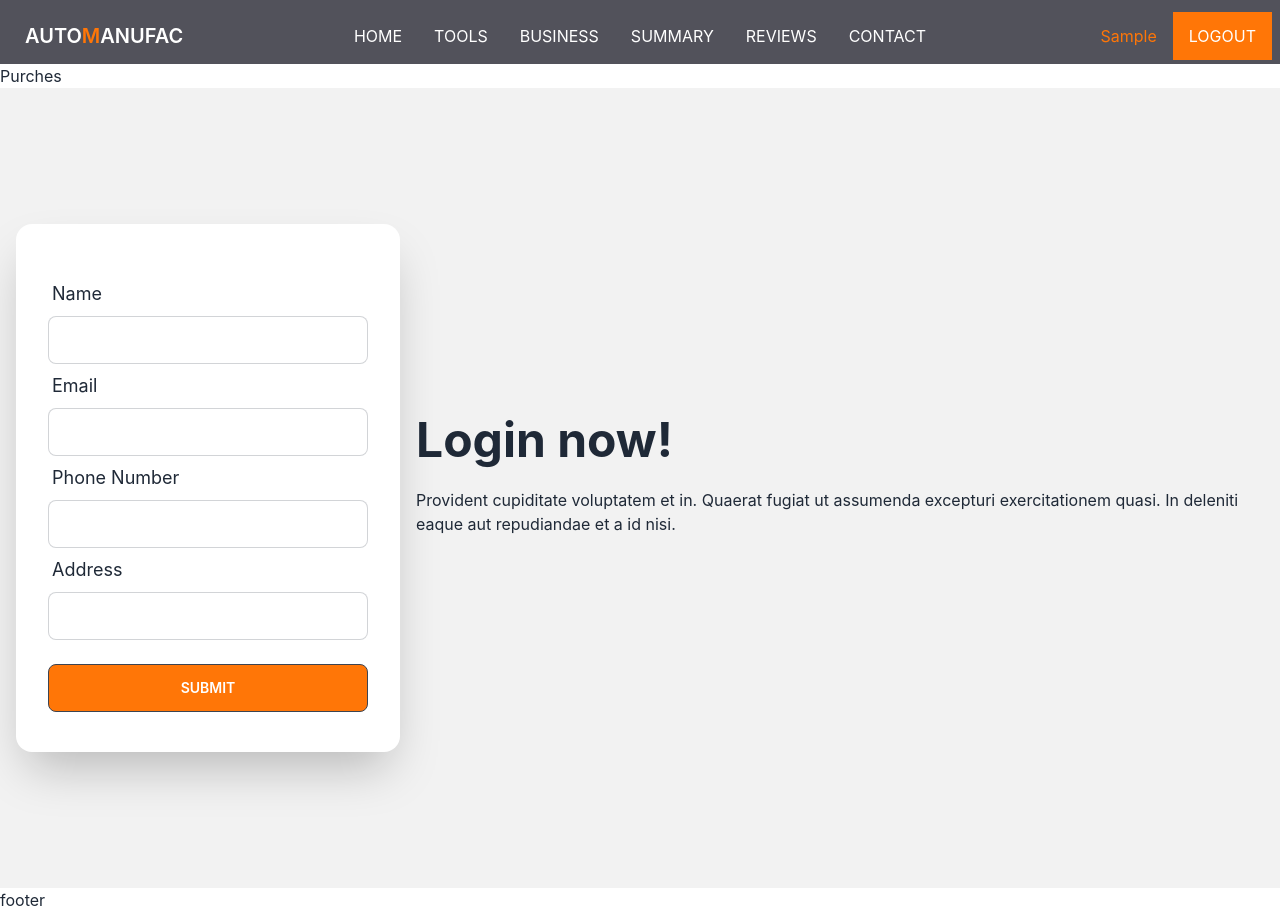
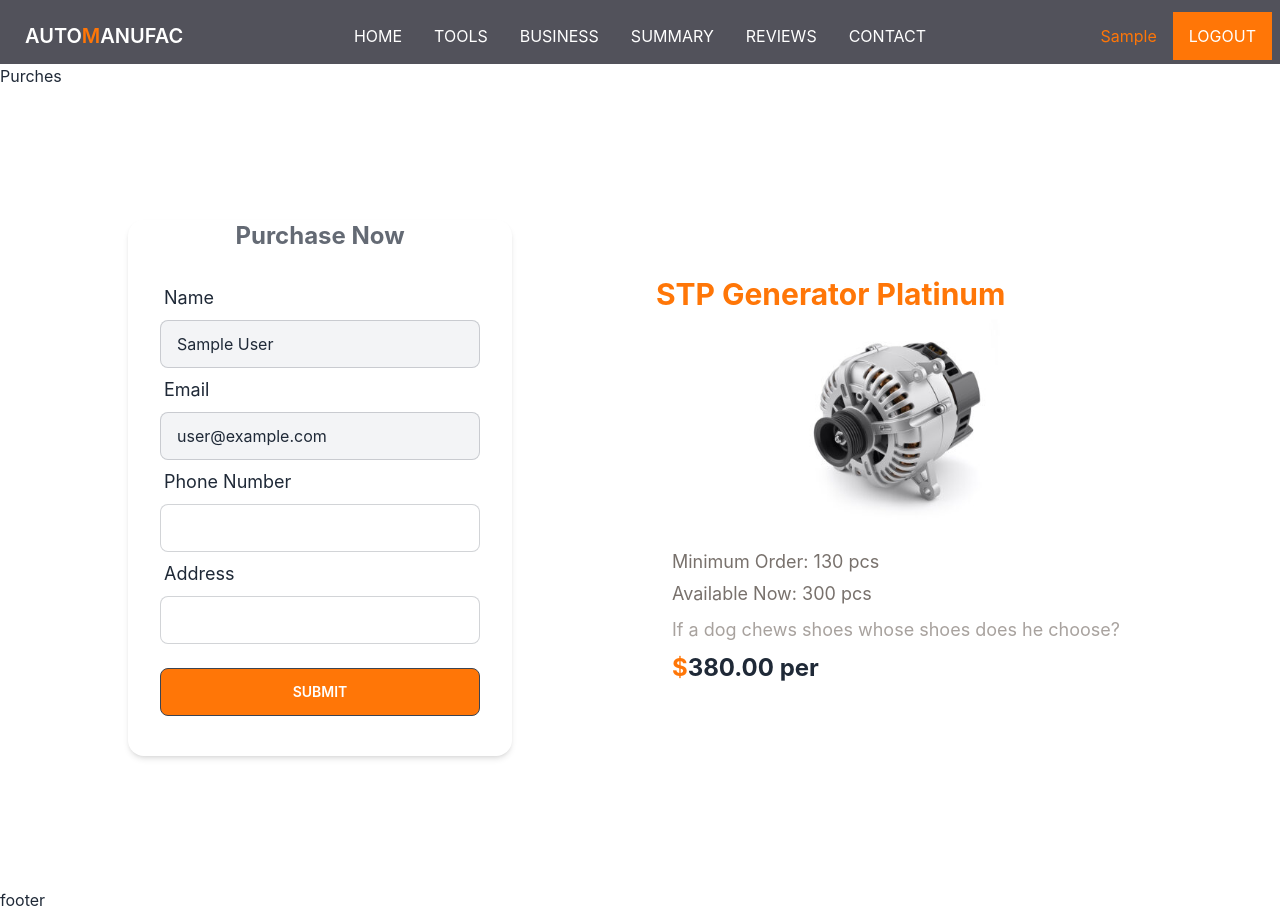
Before and after one commit to islamtusher/auto-manufecture-client-side, a React (Create React App) app: page /purchase in a window 1280 px wide. Built offline with nearby package versions, Linux system fonts and the light colour scheme; no server answers; sample sign-in values are in the browser's storage; a web font is replaced by a local one.

Commit message:
added product and user info in pruchase page

```diff
--- a/src/App.js
+++ b/src/App.js
@@ -22,6 +22,7 @@
       <Navbar ></Navbar>
       <Routes>
         <Route path='/' element={<Home></Home>}></Route>
+        <Route path='/home' element={<Home></Home>}></Route>
         <Route path='/parts' element={<Parts></Parts>}></Route>
         <Route path='/purchase' element={<RequireAuth><Purchase></Purchase></RequireAuth>}></Route>
         <Route path='/reviews' element={<Reviews></Reviews>}></Route>
--- a/src/pages/Home/Home.js
+++ b/src/pages/Home/Home.js
@@ -10,7 +10,7 @@
     const [user, loading] = useAuthState(auth) // current User
 
     if (loading) {
-        return <Loading></Loading>
+        // return <Loading></Loading>
     }
     return (
         <div>
--- a/src/pages/HomeComponents/Parts.js
+++ b/src/pages/HomeComponents/Parts.js
@@ -43,7 +43,7 @@
                                 <p className=' text-stone-400'>If a dog chews shoes whose shoes does he choose?</p>
                                 <div class="card-actions items-center justify-end">
                                     <p class="text-xl font-bold	"><span className='text-primary'>$</span>{part.price}</p>
-                                    <button onClick={navigate('/purchase')} class="btn bg-primary border-primary rounded hover:border-primary hover:bg-white hover:text-primary">Purchase Now</button>
+                                    <button onClick={()=>navigate('/purchase')}  class="btn bg-primary border-primary rounded hover:border-primary hover:bg-white hover:text-primary">Purchase Now</button>
                                 </div>
                             </div>
                         </div>
--- a/src/pages/PartsPurchase/Purchase.js
+++ b/src/pages/PartsPurchase/Purchase.js
@@ -1,9 +1,25 @@
 import React from 'react';
+import { useAuthState } from 'react-firebase-hooks/auth';
 import { useForm } from 'react-hook-form';
+import auth from '../../additional/FirebaseConfig';
+import Loading from '../../additional/Loading';
 
 const Purchase = () => {
+    const [user, loading] = useAuthState(auth) // current User
     const { register, handleSubmit, reset, formState: { errors } } = useForm(); // react form hooks
 
+    if (loading) {
+        return <Loading></Loading>
+    }
+    const part = {
+        "_id": "628b21218338b813874eeeaf",
+        "image": "./images/parts/p1.jpg",
+        "name": "STP Generator Platinum",
+        "price": "380.00",
+        "describe": "",
+        "minimumQuantity": "130",
+        "availableQuantity": "300"
+      }
      // Handle Sing Up form
     const onSubmit = async (data) => {
 
@@ -11,22 +27,46 @@
     return (
         <div>
             <h1>Purches</h1>
-            <div class="hero min-h-screen bg-base-200">
-                <div class="hero-content flex-col lg:flex-row-reverse">
+            <div class="hero min-h-screen">
+                <div class="hero-content  w-full flex-col justify-evenly lg:flex-row-reverse">
                     <div class="text-center lg:text-left">
-                        <h1 class="text-5xl font-bold">Login now!</h1>
-                        <p class="py-6">Provident cupiditate voluptatem et in. Quaerat fugiat ut assumenda excepturi exercitationem quasi. In deleniti eaque aut repudiandae et a id nisi.</p>
+                        <div class="card card-compact px-4 ">
+                            <h1 class="text-3xl font-bold text-primary">{part.name}</h1>
+                            <figure>
+                                <img className='w-[220px]' src={part?.image} alt="Shoes" />
+                            </figure>
+                            <div class="card-body">
+                                <div className="text-stone-500 text-lg">
+                                    <p class="mb-1">Minimum Order: {part.minimumQuantity} pcs</p>
+                                    <p class="">Available Now: {part.availableQuantity} pcs</p>
                                 </div>
-                    <div class="card flex-shrink-0 w-full max-w-sm shadow-2xl bg-base-100">
-                        <div class="card-body">
+                                <p className='text-lg text-stone-400'>If a dog chews shoes whose shoes does he choose?</p>
+                                <p class="text-2xl font-bold	">
+                                    <span className='text-primary'>$</span>
+                                    {part.price} per
+                                </p>
+                                {/* <div class="card-actions items-center">
+                                    <button
+                                        class="btn bg-primary border-primary rounded hover:border-primary hover:bg-white hover:text-primary">
+                                        Purchase Now
+                                    </button>
+                                </div> */}
+                            </div>
+                        </div>
+                    </div>
+                    <div class="card flex-shrink-0 w-full max-w-sm shadow-md">
+                        <div class="card-body pt-0">
+                            <h1 className='text-2xl font-bold text-secondary text-center'>Purchase Now</h1>
                             <form onSubmit={handleSubmit(onSubmit)} className='flex flex-col mt-4'>
                                 <div className="form-control w-full max-w-xs">
                                     <label className="label">
                                         <span className="label-text text-lg">Name</span>
                                     </label>
                                     <input
+                                        readOnly
+                                        value={user?.displayName}
                                         type='text'
-                                    className="input input-bordered focus:outline-0 focus:border-primary w-full "
+                                        className="input bg-gray-100 input-bordered focus:outline-0 w-full "
                                         {...register("name", {
                                             required: {
                                                 value: true,
@@ -41,8 +81,10 @@
                                         <span className="label-text text-lg">Email</span>
                                     </label>
                                     <input
+                                        readOnly
+                                        value={user?.email}
                                         type='email'
-                                    className="input input-bordered focus:outline-0 focus:border-primary w-full "
+                                        className="input bg-gray-100 input-bordered focus:outline-0  w-full "
                                         {...register("email", {
                                             required: {
                                                 value: true,
```
Lines whose indentation alone changed are shown as unchanged.
